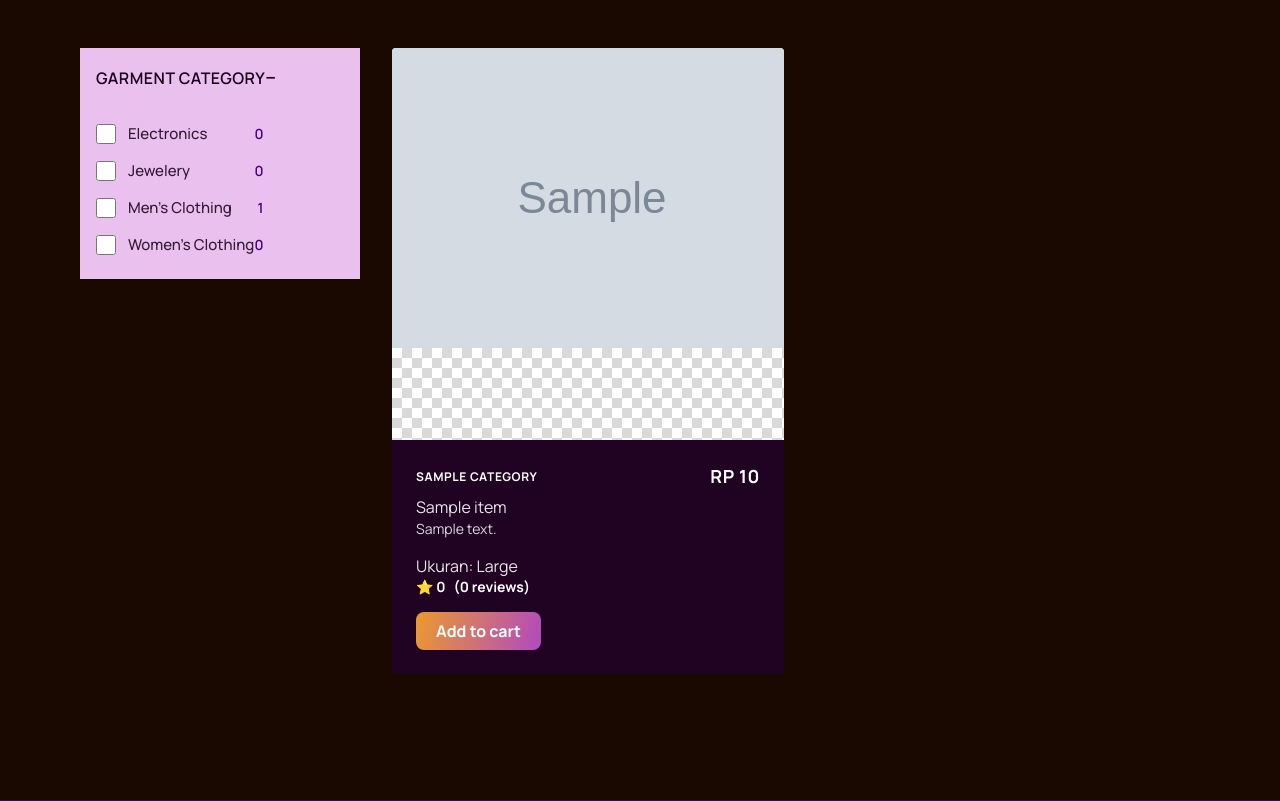
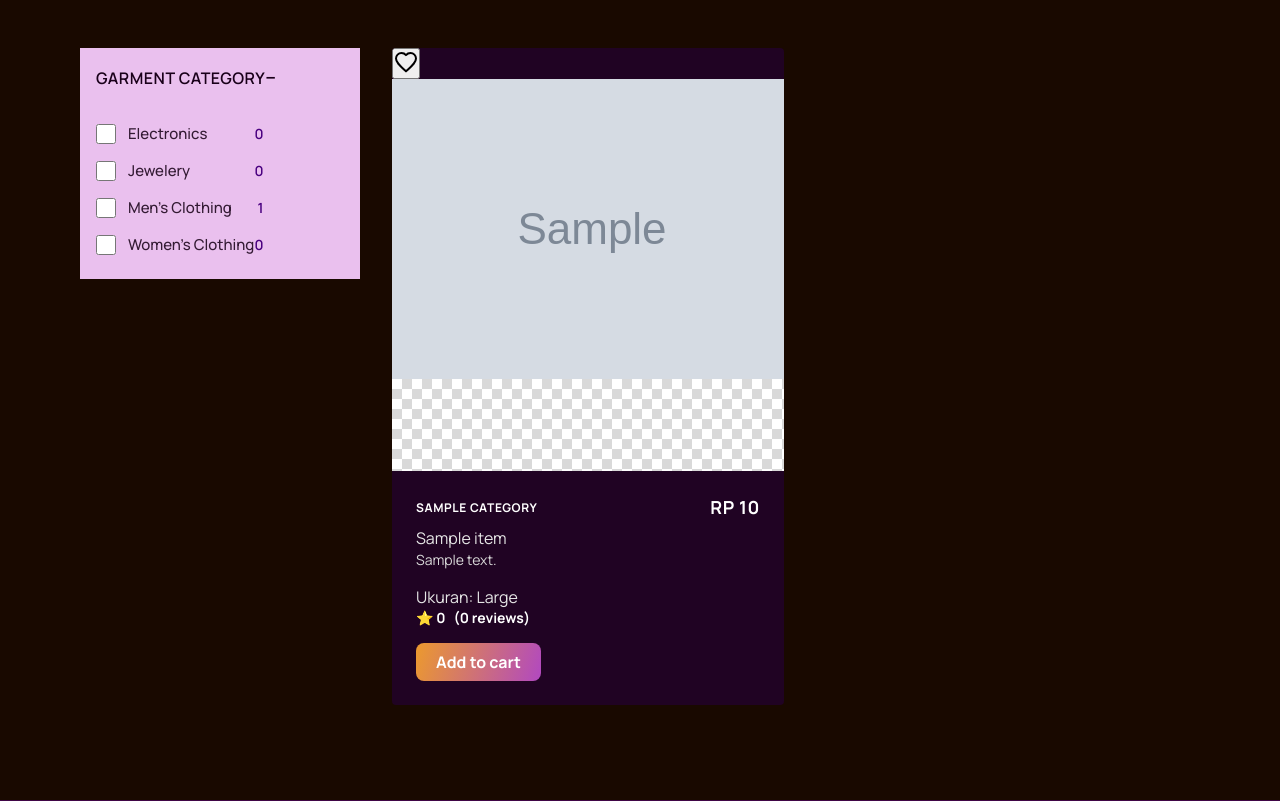
Before and after one commit to OneNightFit/OneNightFit, a Django app: page /catalog/ in a window 1280 px wide. Shown: the part 80-881 px from the top of the page. Run offline with Django 5.2, Linux system fonts and the light colour scheme; tables that the repository leaves empty hold one stand-in row (values such as "Sample post"); grey boxes marked "Sample" are stand-in pictures; a database or web service that is not in the repository returns one stand-in record (values such as "Sample title"); data that the repository does not hold is empty; some web fonts are replaced.

Commit message:
feat(catalog): add wishlist button

```diff
--- a/templates/catalog/catalog.html
+++ b/templates/catalog/catalog.html
@@ -63,9 +63,26 @@
             {% for product in products %}
                 <div class="card">
                     <!-- Button wishlist -->
-                    <div class="wishlist-form">
+                    <form method="post" action="{% url 'catalog:toggle_wishlist' product.id %}" class="wishlist-form">
+                        {% csrf_token %}
+                        <button type="submit"
+                                class="button-wishlist {% if user in product.wishlisted_by.all %}is-wishlisted{% endif %}"
+                                title="Toggle Wishlist">
 
-                    </div>
+                            {% if user in product.wishlisted_by.all %}
+                                <!-- Icon Wishlisted -->
+                                <svg width="24" height="24" viewBox="0 0 24 24" fill="currentColor" xmlns="http://www.w3.org/2000/svg">
+                                    <path d="M12 21.35l-1.45-1.32C5.4 15.36 2 12.28 2 8.5 2 5.42 4.42 3 7.5 3c1.74 0 3.41.81 4.5 2.09C13.09 3.81 14.76 3 16.5 3 19.58 3 22 5.42 22 8.5c0 3.78-3.4 6.86-8.55 11.54L12 21.35z"/>
+                                </svg>
+                            {% else %}
+                                <!-- Icon Not Wishlisted -->
+                                <svg width="24" height="24" viewBox="0 0 24 24" fill="none" stroke="currentColor" stroke-width="2" xmlns="http://www.w3.org/2000/svg">
+                                    <path stroke-linecap="round" stroke-linejoin="round" d="M12 21.35l-1.45-1.32C5.4 15.36 2 12.28 2 8.5 2 5.42 4.42 3 7.5 3c1.74 0 3.41.81 4.5 2.09C13.09 3.81 14.76 3 16.5 3 19.58 3 22 5.42 22 8.5c0 3.78-3.4 6.86-8.55 11.54L12 21.35z"/>
+                                </svg>
+                            {% endif %}
+
+                        </button>
+                    </form>
 
                     <div class="image">
                         <img src="{{ product.image }}" alt="{{ pr }}">
```
